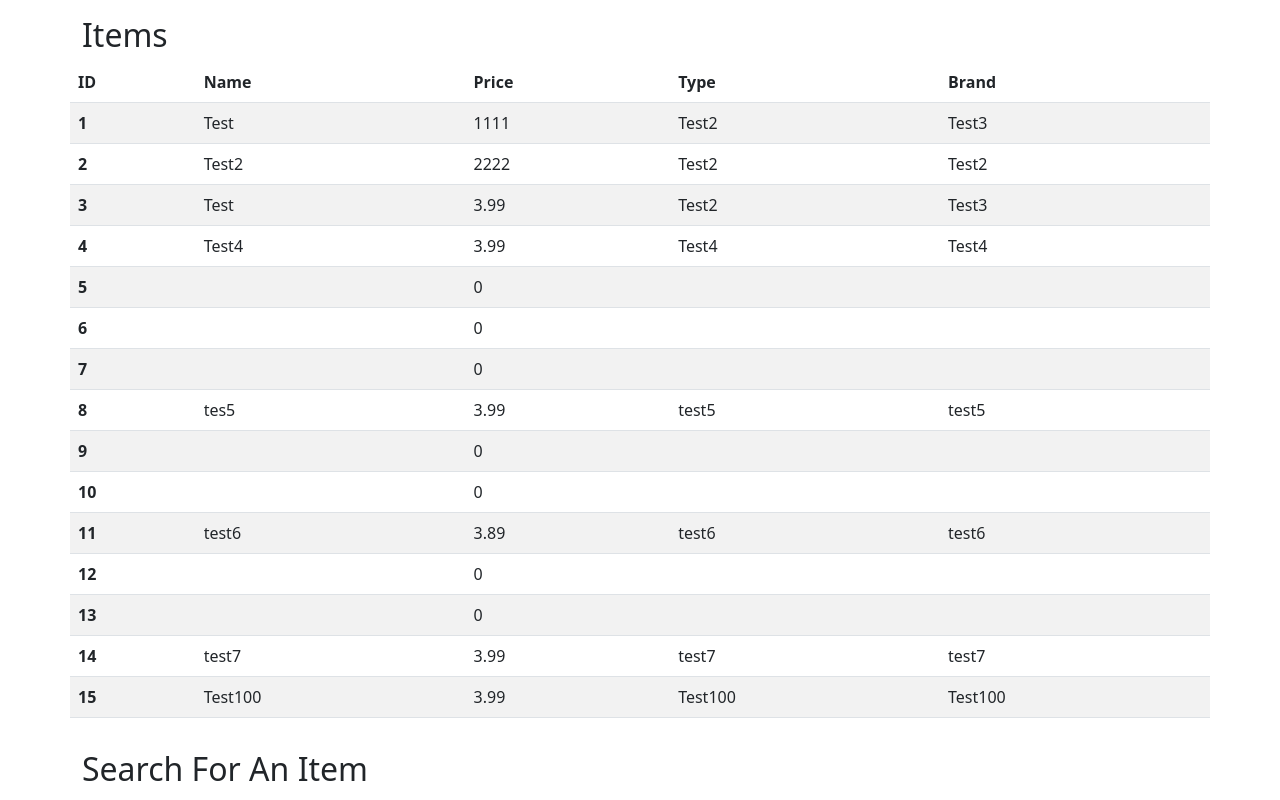
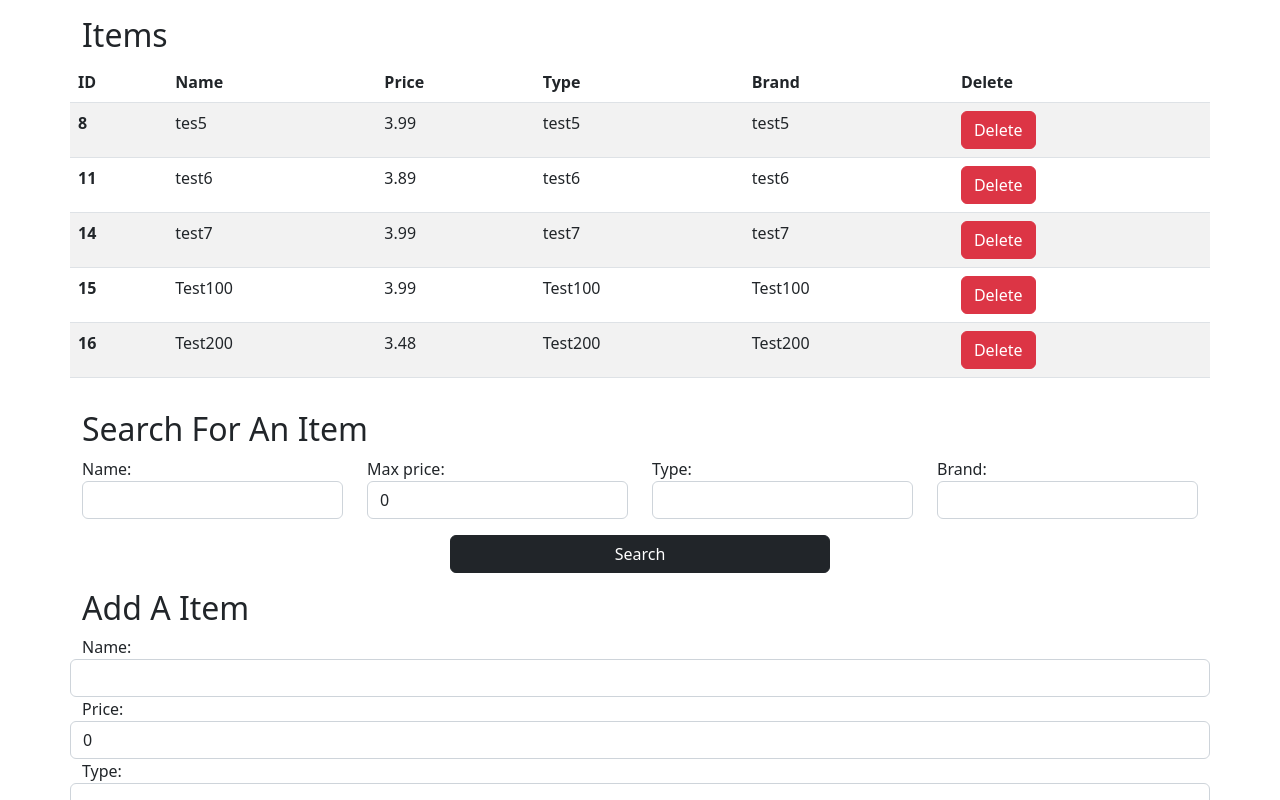
Before and after one commit to sanjeevz3009/React2, a React (Create React App) app in the folder inventory/: page / in a window 1280 px wide. Shown: the top 800 px of the page. Built offline with nearby package versions, Linux system fonts and the light colour scheme; data requests are answered from the project's data file.

Commit message:
Deleting items

```diff
--- a/inventory/db.json
+++ b/inventory/db.json
@@ -1,54 +1,5 @@
 {
   "items": [
-    {
-      "name": "Test",
-      "price": "1111",
-      "type": "Test2",
-      "brand": "Test3",
-      "id": 1
-    },
-    {
-      "name": "Test2",
-      "price": "2222",
-      "type": "Test2",
-      "brand": "Test2",
-      "id": 2
-    },
-    {
-      "name": "Test",
-      "price": "3.99",
-      "type": "Test2",
-      "brand": "Test3",
-      "id": 3
-    },
-    {
-      "name": "Test4",
-      "price": "3.99",
-      "type": "Test4",
-      "brand": "Test4",
-      "id": 4
-    },
-    {
-      "name": "",
-      "price": 0,
-      "type": "",
-      "brand": "",
-      "id": 5
-    },
-    {
-      "name": "",
-      "price": 0,
-      "type": "",
-      "brand": "",
-      "id": 6
-    },
-    {
-      "name": "",
-      "price": 0,
-      "type": "",
-      "brand": "",
-      "id": 7
-    },
     {
       "name": "tes5",
       "price": "3.99",
@@ -57,39 +8,11 @@
       "id": 8
     },
     {
-      "name": "",
-      "price": 0,
-      "type": "",
-      "brand": "",
-      "id": 9
-    },
-    {
-      "name": "",
-      "price": 0,
-      "type": "",
-      "brand": "",
-      "id": 10
-    },
-    {
       "name": "test6",
       "price": "3.89",
       "type": "test6",
       "brand": "test6",
       "id": 11
-    },
-    {
-      "name": "",
-      "price": 0,
-      "type": "",
-      "brand": "",
-      "id": 12
-    },
-    {
-      "name": "",
-      "price": 0,
-      "type": "",
-      "brand": "",
-      "id": 13
     },
     {
       "name": "test7",
@@ -104,6 +27,13 @@
       "type": "Test100",
       "brand": "Test100",
       "id": 15
+    },
+    {
+      "name": "Test200",
+      "price": "3.48",
+      "type": "Test200",
+      "brand": "Test200",
+      "id": 16
     }
   ]
 }
--- a/inventory/src/App.js
+++ b/inventory/src/App.js
@@ -24,6 +24,23 @@
 
   const updateFilters = (searchParams) => {
     setFilters(searchParams);
+  };
+
+  const deleteItem = (item) => {
+    const items = data["items"];
+
+    const requestOptions = {
+      method: "DELETE"
+    };
+    fetch(`http://localhost:3000/items/${item.id}`, requestOptions).then(
+      (response) => {
+        if (response.ok) {
+          const idx = items.indexOf(item);
+          items.splice(idx, 1);
+          setData({ items: items });
+        };
+    }
+    );
   };
 
   const addItemToData = (item) => {
@@ -85,7 +102,7 @@
     <div className="container">
       {/* <Title color="red">Testing</Title> */}
       <div className="row mt-3">
-        <ItemsDisplay items={filterData(data["items"])} />
+        <ItemsDisplay deleteItem={deleteItem} items={filterData(data["items"])} />
       </div>
       <div className="row mt-3">
         <SearchBar updateSearchParams={updateFilters} />
--- a/inventory/src/ItemsDisplay.js
+++ b/inventory/src/ItemsDisplay.js
@@ -1,4 +1,4 @@
-function ItemsDisplay(props) {
+function ItemsDisplay({items, deleteItem}) {
     const showItem = (item) => {
         return (
             <tr>
@@ -7,6 +7,7 @@
                 <td>{item.price}</td>
                 <td>{item.type}</td>
                 <td>{item.brand}</td>
+                <td><button className="btn btn-danger" onClick={() => deleteItem(item)}>Delete</button></td>
             </tr>
         )
     };
@@ -24,10 +25,11 @@
                         <th scope="col">Price</th>
                         <th scope="col">Type</th>
                         <th scope="col">Brand</th>
+                        <th scope="col">Delete</th>
                     </tr>
                 </thead>
                 <tbody>
-                    {props.items.map(showItem)}
+                    {items.map(showItem)}
                 </tbody>
             </table>
         </div>
```
